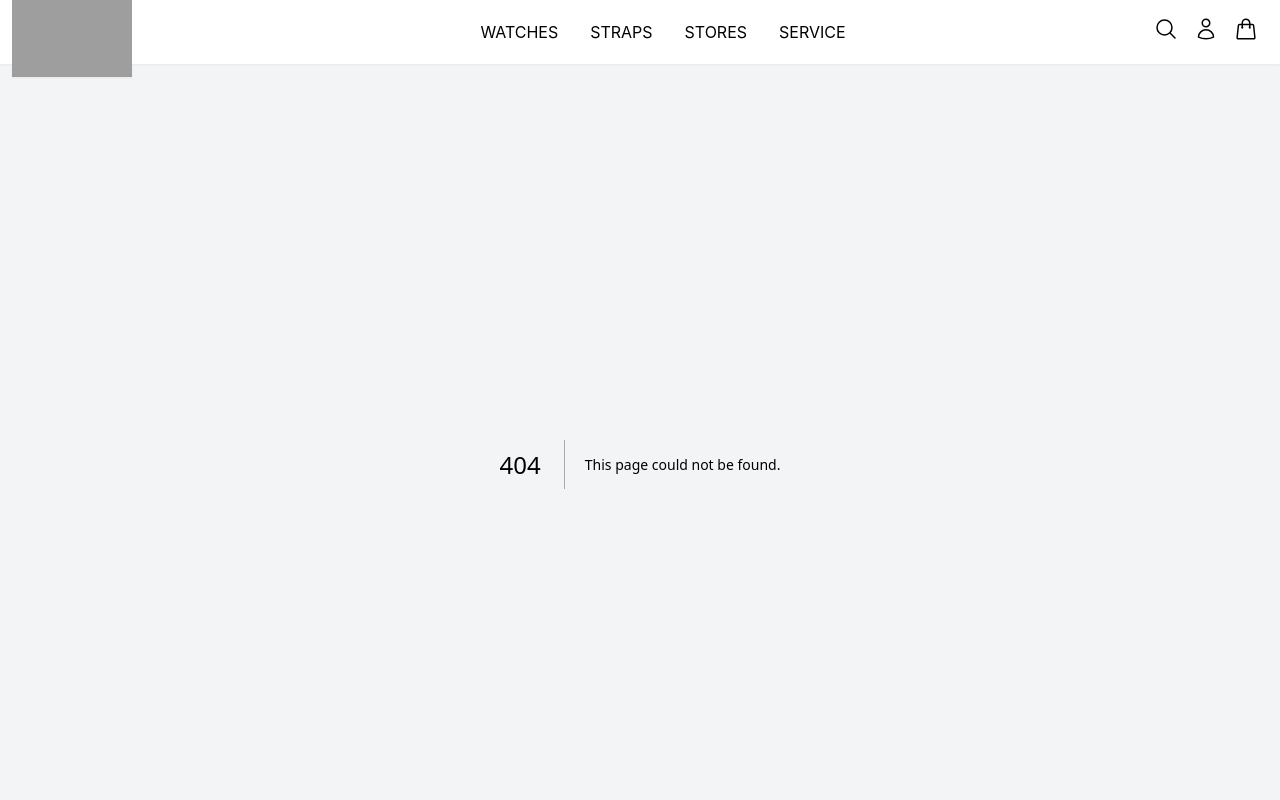
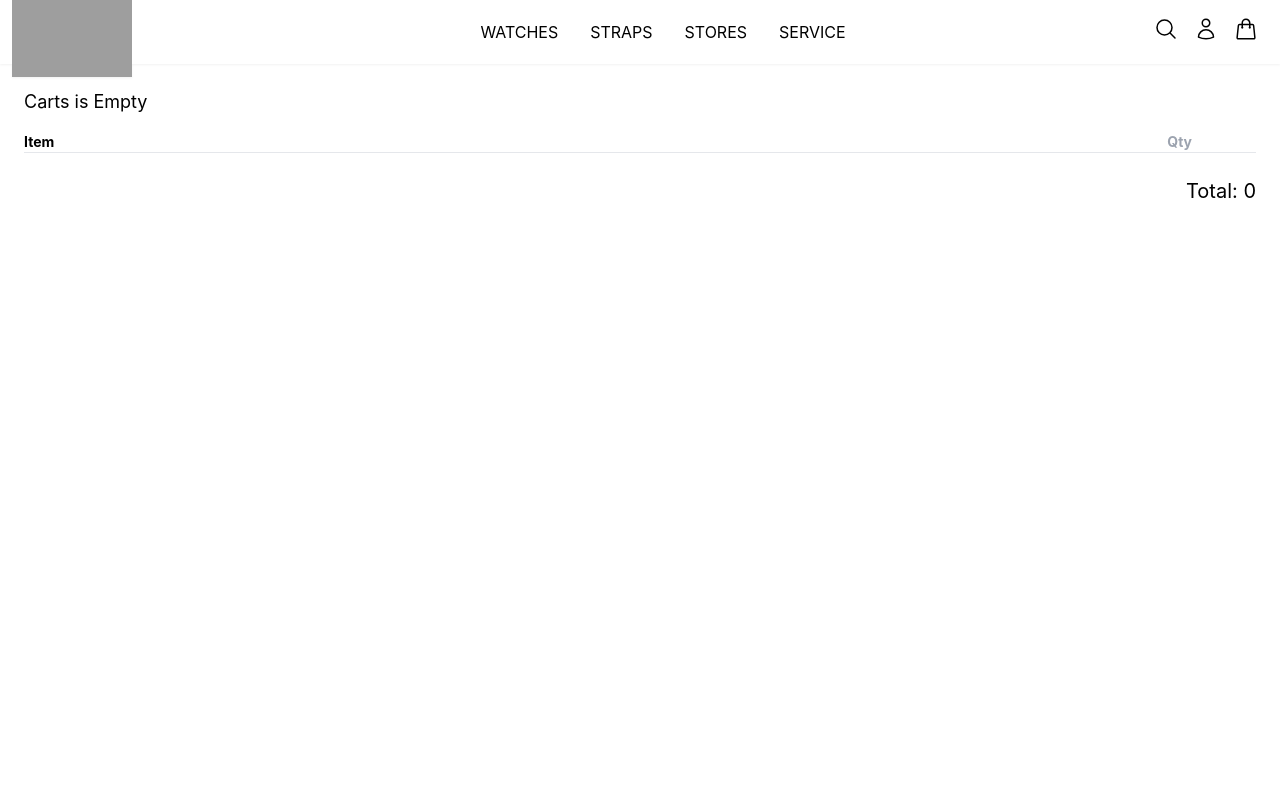
Before and after one commit to xihadd/intrvw-brtlng, a Next.js app: page /cart in a window 1280 px wide. Before the commit this address had no page. Shown: the top 800 px of the page. Built offline with nearby package versions, Linux system fonts and the light colour scheme; grey boxes are pictures that could not be loaded.

Commit message:
feat: added basic cart functionality

```diff
--- a/src/components/topnav/cart.tsx
+++ b/src/components/cart/cart.tsx
@@ -3,6 +3,7 @@ import { Popover, Transition } from "@headlessui/react";
 import { useAppSelector } from "@/store/hooks";
 import { removeItemFromCart } from "@/store/cartSlice";
 import { useAppDispatch } from "@/store/hooks";
+import Link from "next/link";
 
 const Cart = () => {
   const { cart, itemsInCart } = useAppSelector((state) => state.cart);
@@ -14,6 +15,7 @@ const Cart = () => {
         <>
           <Popover.Button>
             <div className="flex flex-row">
+              <Link href="/cart" className="w-6 h-8 absolute md:hidden" />
               <svg
                 xmlns="http://www.w3.org/2000/svg"
                 fill="none"
@@ -42,7 +44,7 @@ const Cart = () => {
             leaveFrom="opacity-100 translate-y-0"
             leaveTo="opacity-0 translate-y-1"
           >
-            <Popover.Panel className="absolute max-w-lg w-screen right-0 z-10 mt-3 transform">
+            <Popover.Panel className="absolute md:max-w-lg md:w-screen md:right-0 z-10 mt-3 max-sm:hidden">
               <div className="overflow-hidden rounded-lg shadow-lg ring-1 ring-black ring-opacity-5">
                 <div className="relative bg-white p-6">
                   <div className="text-lg">
--- a/src/components/topnav/actionsMenu.tsx
+++ b/src/components/topnav/actionsMenu.tsx
@@ -2,7 +2,7 @@ import Link from "next/link";
 
 import { useAppDispatch } from "@/store/hooks";
 import { toggleMobileMenu, toggleSearch } from "@/store/layoutSlice";
-import Cart from "./cart";
+import Cart from "../cart/cart";
 
 const ActionsMenu = (props: {}) => {
     const dispatch = useAppDispatch()
--- a/src/components/topnav/mobileMenu.tsx
+++ b/src/components/topnav/mobileMenu.tsx
@@ -1,10 +1,11 @@
 import Link from "next/link";
 import Image from "next/image";
 
-import { useAppDispatch } from "@/store/hooks";
+import { useAppDispatch, useAppSelector } from "@/store/hooks";
 import { toggleMobileMenu } from "@/store/layoutSlice";
 
 const MobileMenu = (props: { routes: string[] | null }) => {
+  const { itemsInCart } = useAppSelector((state) => state.cart);
   const dispatch = useAppDispatch();
 
   const { routes = [] } = props;
@@ -34,6 +35,11 @@ const MobileMenu = (props: { routes: string[] | null }) => {
             </Link>
           </li>
         ))}
+        <li className="p-3 mb-4" key={"mb-cart"}>
+            <Link href={`/cart`} onClick={() => dispatch(toggleMobileMenu())} className="uppercase text-yellow-400 text-5xl">
+              Cart {itemsInCart > 0 ? `(${itemsInCart})` : ""}
+            </Link>
+          </li>
       </ul>
     </nav>
   );
--- /dev/null
+++ b/src/pages/cart.tsx
@@ -0,0 +1,55 @@
+import React, { Fragment } from "react";
+import { Popover, Transition } from "@headlessui/react";
+import { useAppSelector } from "@/store/hooks";
+import { removeItemFromCart } from "@/store/cartSlice";
+import { useAppDispatch } from "@/store/hooks";
+import Link from "next/link";
+
+const CartPage = () => {
+  const { cart, itemsInCart } = useAppSelector((state) => state.cart);
+  const dispatch = useAppDispatch();
+
+  const total = cart.reduce((sum, item) => (sum + item.price), 0);
+
+  return (
+    <div className="relative bg-white p-6 min-h-screen">
+      <div className="text-lg">
+        {itemsInCart == 0 ? (
+          <h5>Carts is Empty</h5>
+        ) : (
+          <h5>Items in Cart: {itemsInCart}</h5>
+        )}
+      </div>
+      <ul className="list-disc mt-4">
+        <li
+          key={"headr"}
+          className="text-sm flex flex-row justify-between mb-1 border-b-1 border-gray-200"
+        >
+          <span className="font-bold">Item</span>
+          <span className="font-bold text-gray-400 pr-16">Qty</span>
+        </li>
+        {cart.map((item) => (
+          <li
+            key={item.id}
+            className="text-sm flex flex-row justify-between mb-1 border-b-1 border-gray-200"
+          >
+            <span className="font-bold">{item.name}</span>
+            <span className="font-bold text-gray-400">
+              {item.quantity}&nbsp;&nbsp;&nbsp;&nbsp;&nbsp;
+              <span
+                className="text-gray-400 cursor-pointer"
+                onClick={() => dispatch(removeItemFromCart(item.id))}
+              >
+                Remove
+              </span>
+            </span>
+          </li>
+        ))}
+      </ul>
+
+      <div className="text-xl mt-6 text-right">Total: {total}</div>
+    </div>
+  );
+};
+
+export default CartPage;
```
Also changed, not shown: 2 other files (tests, documents, lock files or other folders).
